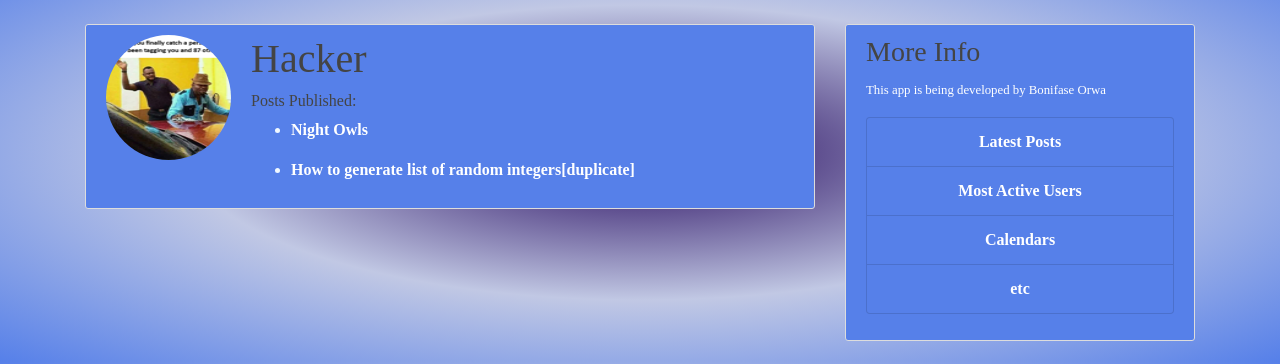
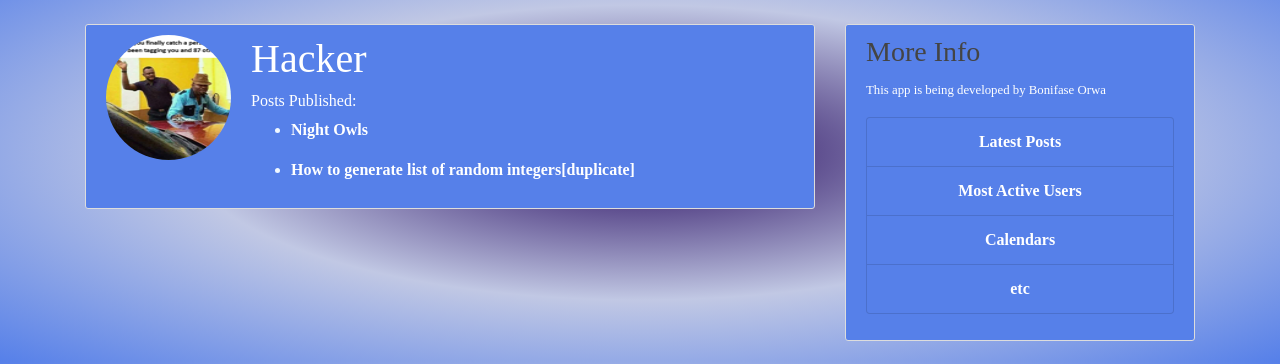
Before and after one commit to Bonifase/BlogPost, a Flask app: a page that uses blogpost/templates/user.html in a window 1280 px wide. Shown: the part 56-420 px from the top of the page. Run offline with Flask 2, Linux system fonts and the light colour scheme; data comes from the database, SQL or seed files in the repository; some libraries are stand-ins or nearby versions.

Commit message:
rework colours

```diff
--- a/blogpost/templates/user.html
+++ b/blogpost/templates/user.html
@@ -7,8 +7,8 @@
                 src="{{ url_for(
                     'static', filename='profile_pics/' + user.image_file) }}" alt={{ user.username }}>
                 <div class="media-body">
-                <h6 class="account-heading">{{ user.username }}</h6>
-                <h6>Posts Published:</h6>
+                <h6 class="account-heading" id="whitens" >{{ user.username }}</h6>
+                <h6 id="whitens" >Posts Published:</h6>
                 {% for post in user.posts %}
                 <ul>
                     <li>
```
